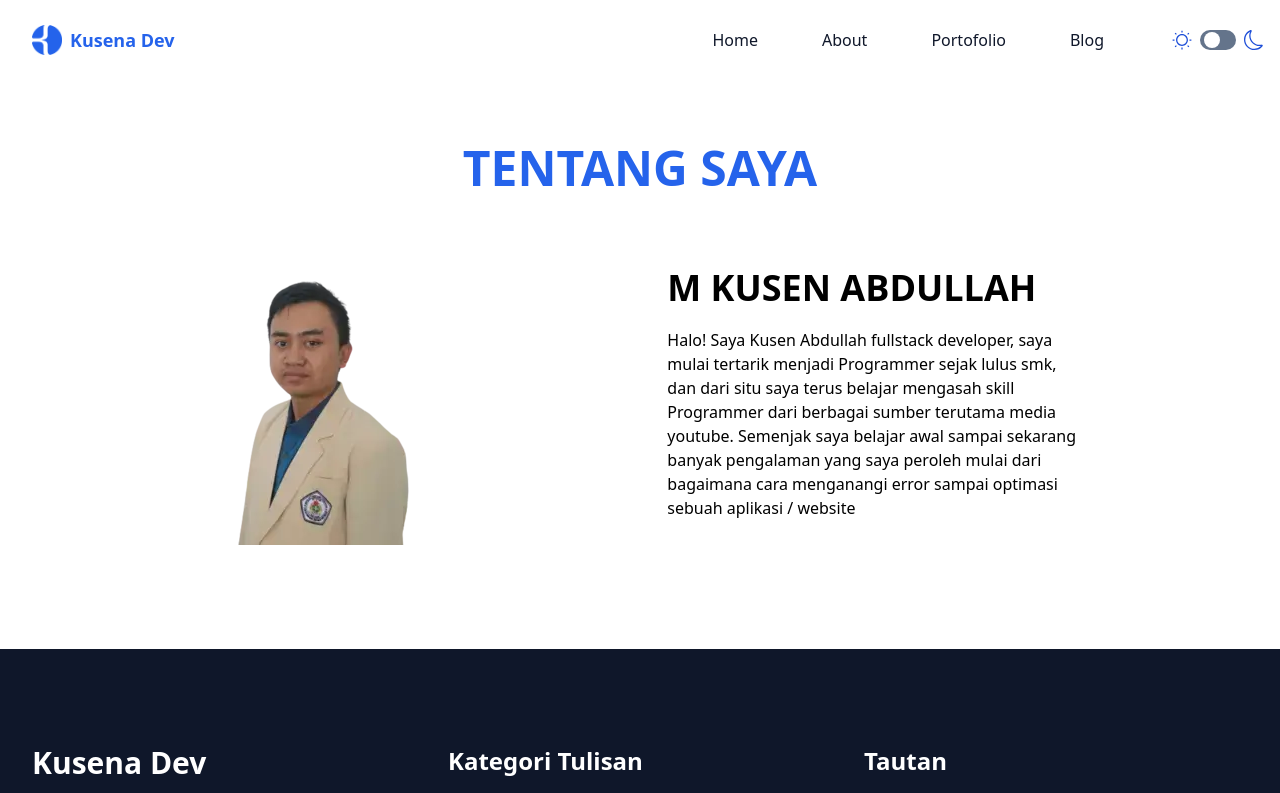
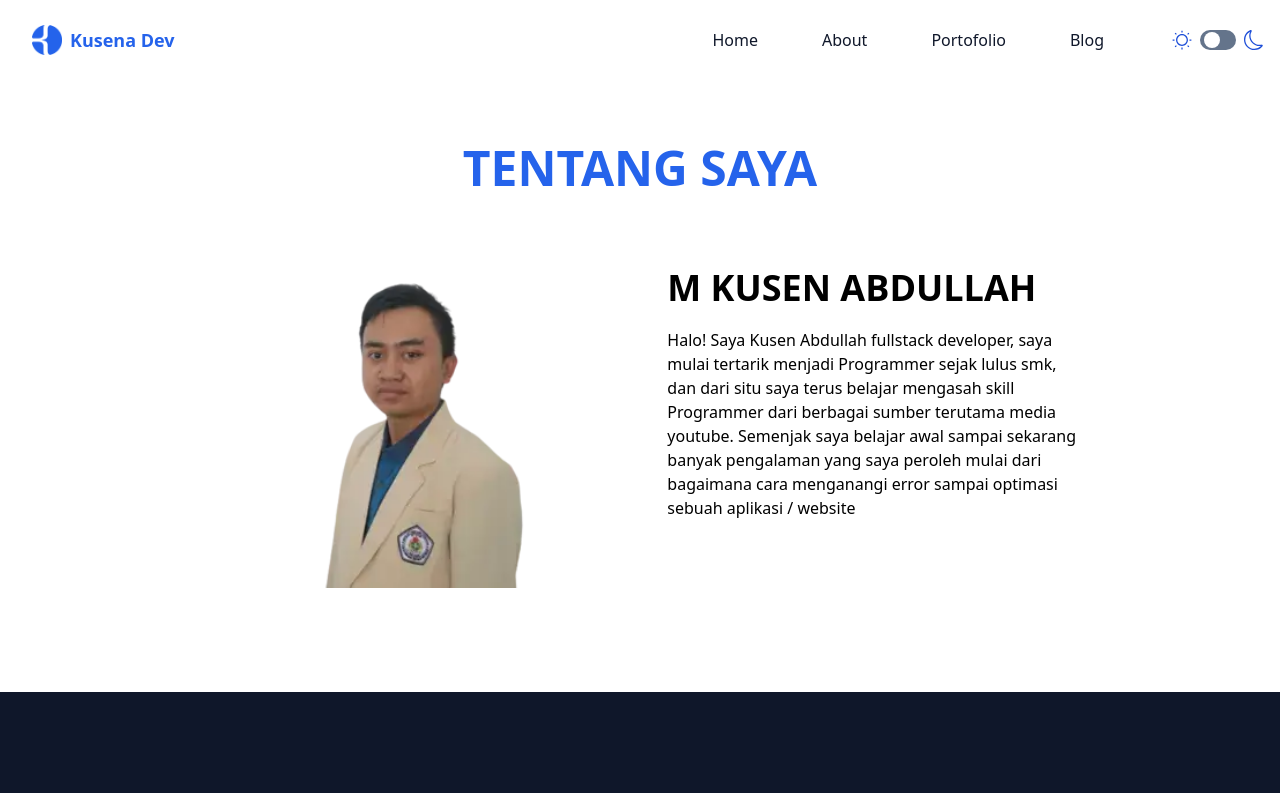
Before and after one commit to kusenabdullah-123/myporto-website, a Next.js app: page /about in a window 1280 px wide. Shown: the top 793 px of the page. Built offline with nearby package versions, Linux system fonts and the light colour scheme.

Commit message:
fix footer and config

```diff
--- a/components/front/Footer.js
+++ b/components/front/Footer.js
@@ -144,6 +144,7 @@ const Footer = () => {
               href="https://instagram.com/kusena01"
               target="_blank"
               className="font-bold text-primary"
+              rel="noreferrer"
             >
               KusenaDev
             </a>
@@ -152,6 +153,7 @@ const Footer = () => {
               href="https://tailwindcss.com/"
               target="_blank"
               className="font-bold text-sky-500"
+              rel="noreferrer"
             >
               Tailwind CSS
             </a>
--- a/next.config.js
+++ b/next.config.js
@@ -1,6 +1,11 @@
 /** @type {import('next').NextConfig} */
 const nextConfig = {
   reactStrictMode: true,
+  eslint: {
+    // Warning: This allows production builds to successfully complete even if
+    // your project has ESLint errors.
+    ignoreDuringBuilds: true,
+  },
   images: {
     domains: ["localhost"],
   },
--- a/pages/about.js
+++ b/pages/about.js
@@ -4,6 +4,7 @@ import BackToTop from "../components/front/BackToTop";
 import { useEffect } from "react";
 import mainScript from "../lib/MainScript";
 import Script from "next/script";
+import Image from "next/image";
 const About = () => {
   useEffect(() => {
     mainScript();
@@ -26,7 +27,15 @@ const About = () => {
           <div className="flex items-center justify-center py-10 px-10 md:px-28 lg:px-28">
             <div className="flex flex-col justify-evenly p-5 md:flex-row lg:flex-row">
               <div className="images mb-4 basis-5/12">
-                <img src="/image/about-image.webp" alt="image left" />
+                <div className="relative h-80 w-full">
+                  <Image
+                    src="/image/about-image.webp"
+                    alt="kusena dev image left"
+                    layout="fill"
+                    objectFit="contain"
+                  />
+                </div>
+                {/* <img src= alt="image left" /> */}
               </div>
               <div className="about basis-5/12">
                 <h2 className="mb-5 text-4xl font-bold uppercase dark:text-white">
```
